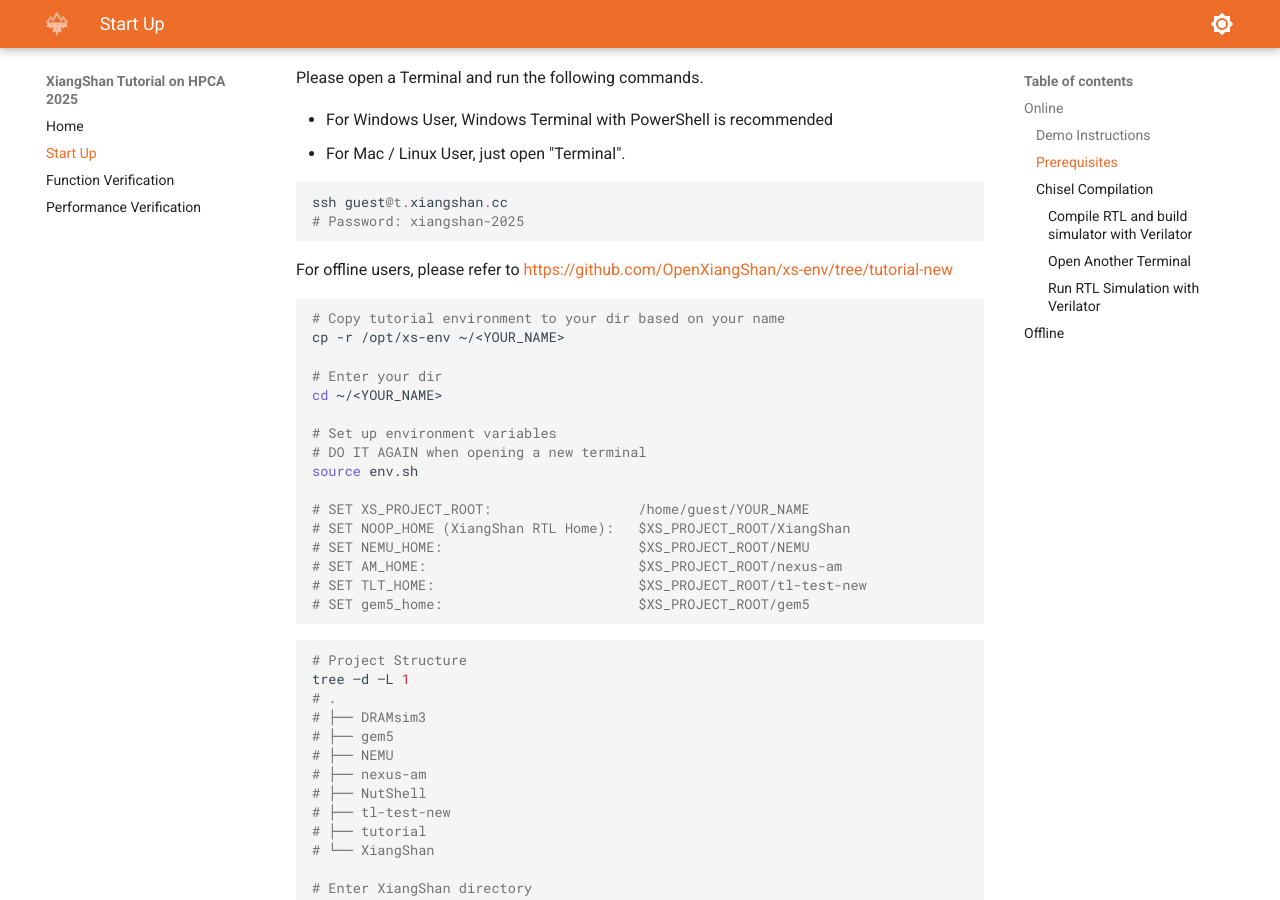
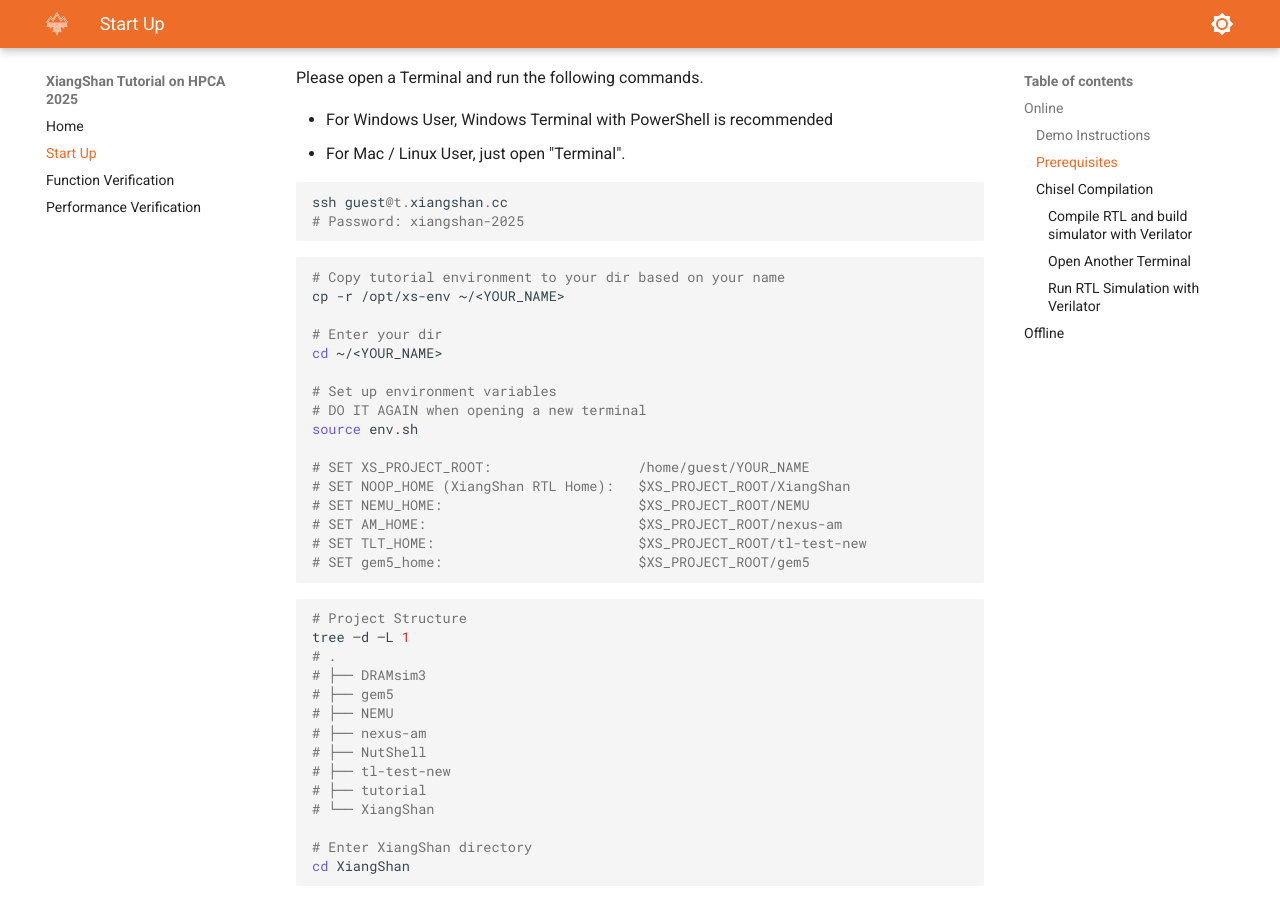
Before and after one commit to OpenXiangShan/tutorial, an MkDocs documentation site: the page built from docs/StartUp.md, in a window 1280 px wide and 900 px high, scrolled down 724 px. Built offline with MkDocs 1.6.1 and Material for MkDocs 9.7.7, drawn with Linux system fonts in a browser that asks for light colours.

Commit message:
docs: remove offline refer

````diff
--- a/docs/StartUp.md
+++ b/docs/StartUp.md
@@ -35,8 +35,6 @@ Please open a Terminal and run the following commands.
 ssh guest@t.xiangshan.cc
 # Password: xiangshan-2025
 ```
-
-For offline users, please refer to [https://github.com/OpenXiangShan/xs-env/tree/tutorial-new](https://github.com/OpenXiangShan/xs-env/tree/tutorial-new)
 
 ```shell
 # Copy tutorial environment to your dir based on your name
````
